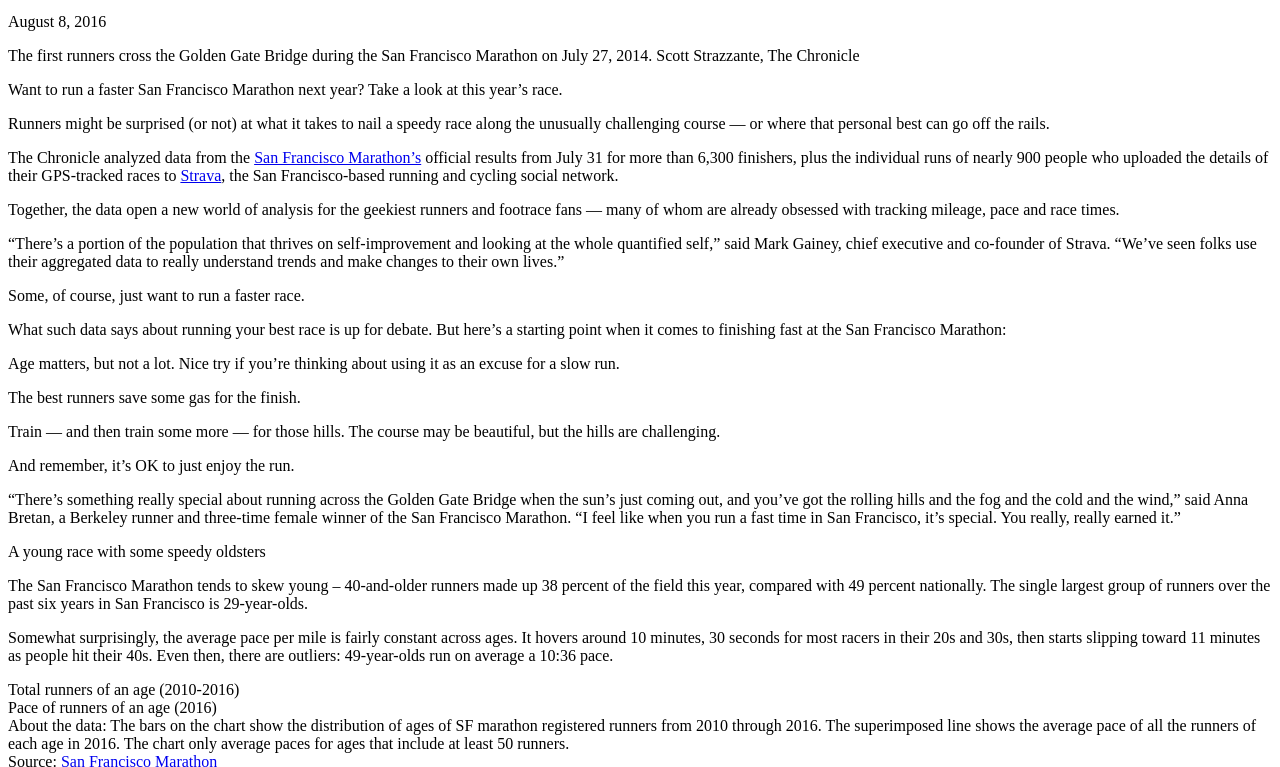
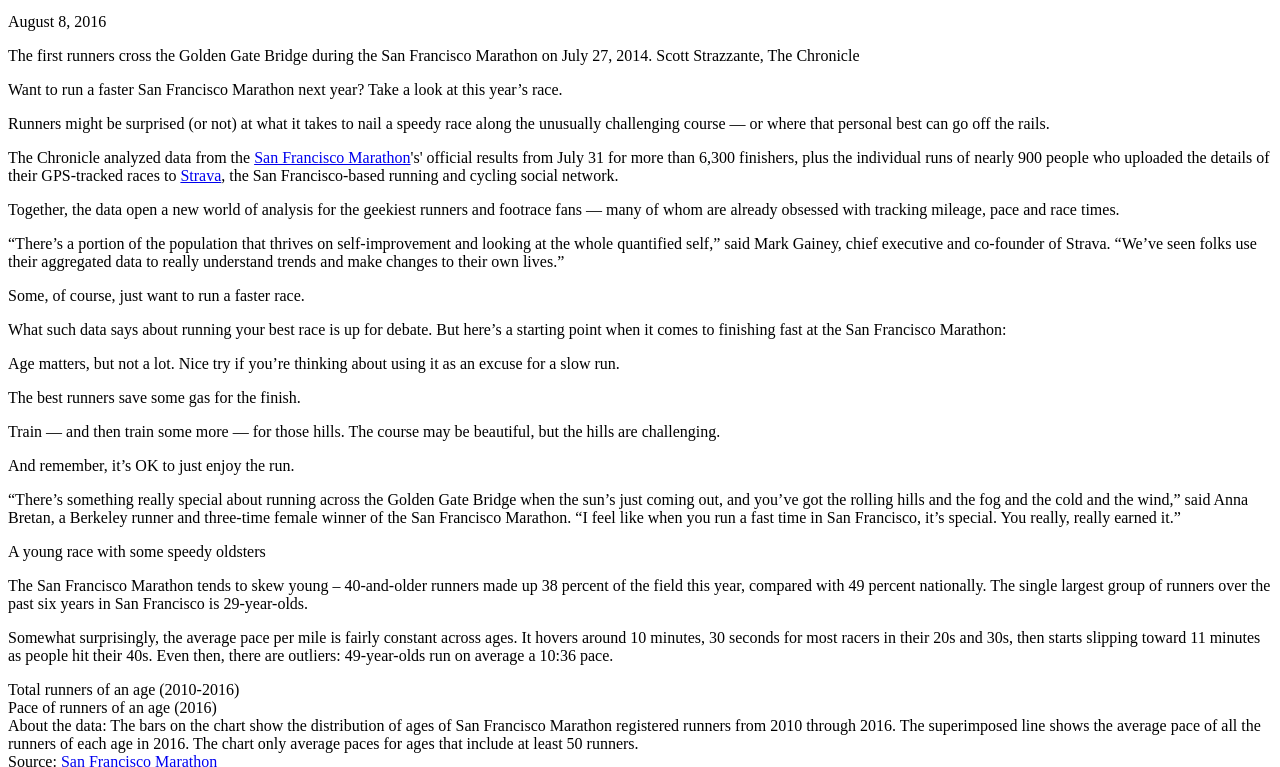
Before and after one commit to sfchronicle/sfmarathon, a website with bundled scripts: page src/index.html in a window 1280 px wide. Shown: the part 159-926 px from the top of the page. Built offline with nearby package versions, Linux system fonts and the light colour scheme; files whose address does not match are found by name.

Commit message:
updated links

```diff
--- a/src/index.html
+++ b/src/index.html
@@ -35,7 +35,7 @@
 
         <p>Runners might be surprised (or not) at what it takes to nail a speedy race along the unusually challenging course — or where that personal best can go off the rails.</p>
 
-        <p>The Chronicle analyzed data from the <a href="http://www.thesfmarathon.com/race-results-and-photos/" target="_blank">San Francisco Marathon’s</a> official results from July 31 for more than 6,300 finishers, plus the individual runs of nearly 900 people who uploaded the details of their GPS-tracked races to <a href="https://www.strava.com/running-races/2016-san-francisco-marathon-2016" target="_blank">Strava</a>, the San Francisco-based running and cycling social network.</p>
+        <p>The Chronicle analyzed data from the <a href="http://www.thesfmarathon.com/race-results-and-photos/" target="_blank">San Francisco Marathon</a>'s' official results from July 31 for more than 6,300 finishers, plus the individual runs of nearly 900 people who uploaded the details of their GPS-tracked races to <a href="https://www.strava.com/running-races/2016-san-francisco-marathon-2016" target="_blank">Strava</a>, the San Francisco-based running and cycling social network.</p>
 
         <p>Together, the data open a new world of analysis for the geekiest runners and footrace fans — many of whom are already obsessed with tracking mileage, pace and race times.</p>
 
@@ -68,8 +68,8 @@
           <div class="line-swath"><div class="legend-text">Pace of runners of an age (2016)</div></div>
         </div>
         <div id="age-distribution-bars" class="age-distribution-bars"></div>
-        <div class="source top">About the data: The bars on the chart show the distribution of ages of SF marathon registered runners from 2010 through 2016. The superimposed line shows the average pace of all the runners of each age in 2016. The chart only average paces for ages that include at least 50 runners.</div>
-        <div class="source">Source: <a href="http://www.thesfmarathon.com/race-results-and-photos/">San Francisco Marathon</a></div>
+        <div class="source top">About the data: The bars on the chart show the distribution of ages of San Francisco Marathon registered runners from 2010 through 2016. The superimposed line shows the average pace of all the runners of each age in 2016. The chart only average paces for ages that include at least 50 runners.</div>
+        <div class="source">Source: <a href="http://www.thesfmarathon.com/race-results-and-photos/" target="_blank">San Francisco Marathon</a></div>
       </div>
 
       <div class="outer">
@@ -175,7 +175,7 @@
         </div>
         <div id="bubble-graph" class="bubble-graph"></div>
 
-        <div class="source">Source: <a href="http://www.thesfmarathon.com/race-results-and-photos/">San Francisco Marathon</div>
+        <div class="source">Source: <a href="http://www.thesfmarathon.com/race-results-and-photos/" target="_blank">San Francisco Marathon</div>
       </div>
 
       <div class="max">
```
